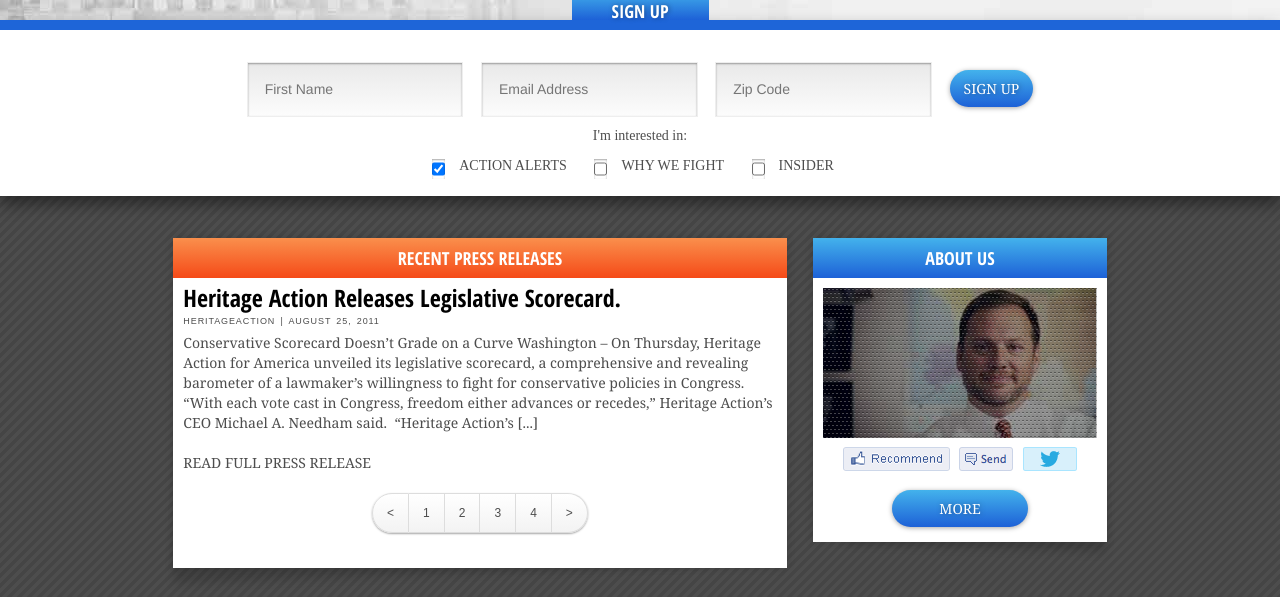
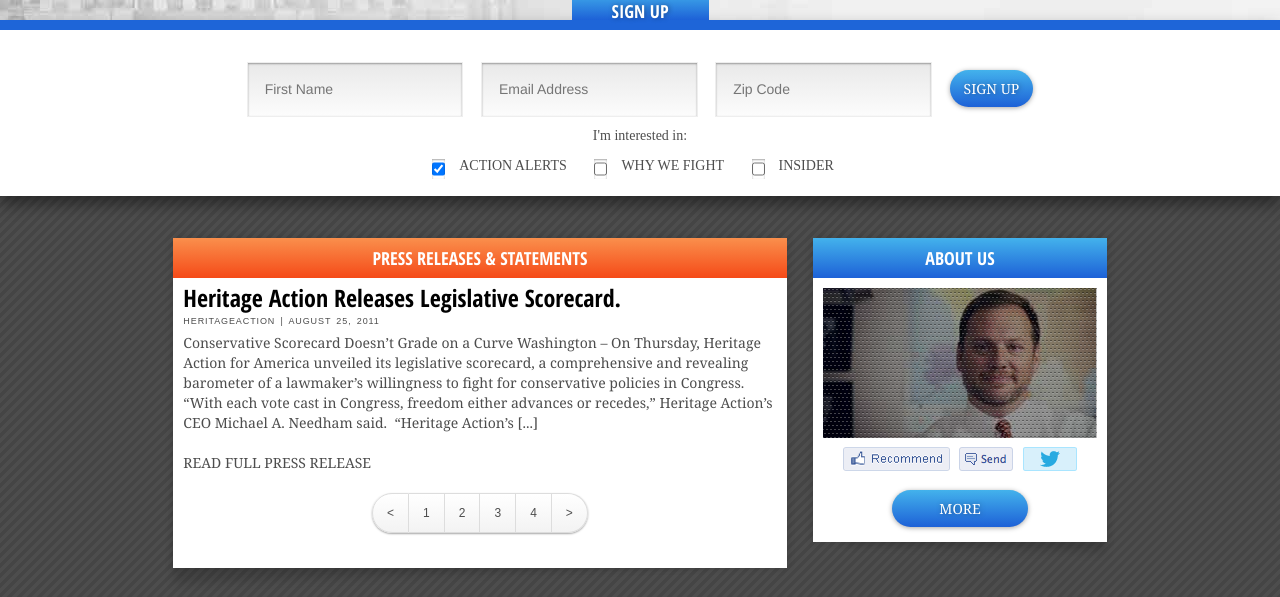
Before and after one commit to b00y0h/heritageaction-theme, a WordPress theme: template front-page.php in a window 1280 px wide. Shown: the part 1241-1838 px from the top of the page. Run offline with PHP 8.4 and a stand-in for WordPress, Linux system fonts and the light colour scheme; the site name, menu and one post (Sample post) are stand-ins, and other content is empty; some web fonts are replaced.

Commit message:
Update press release title

```diff
--- a/front-page.php
+++ b/front-page.php
@@ -137,7 +137,7 @@
         <div class="col1">
         <div id="recent-press-releases" class="widgets shadow-curl-left">
           <header class="gradient orange-gradient">
-            <h2 class="title">Recent Press Releases</h2>
+            <h2 class="title">Press Releases &amp; Statements</h2>
           </header>
           <article>
             <h4>Heritage Action Releases Legislative Scorecard.</h4>
```
